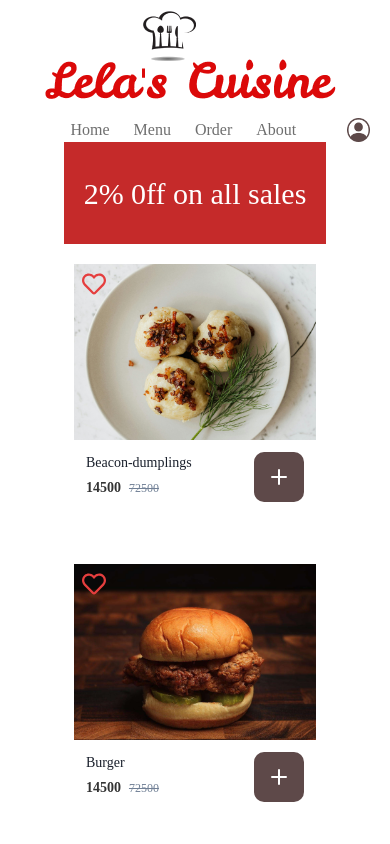
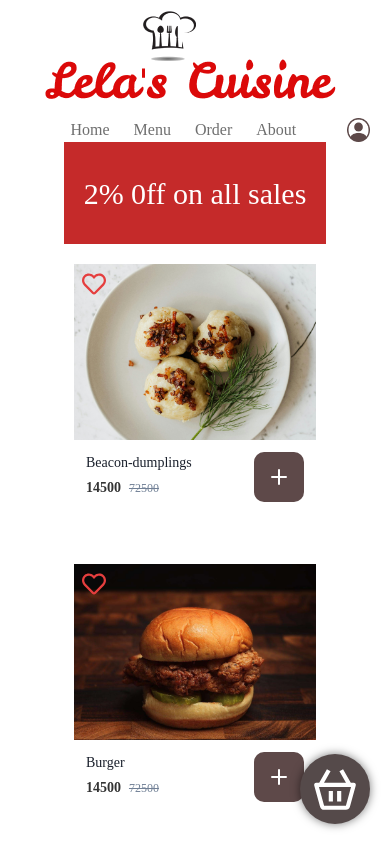
Before and after one commit to David-coding-lab/Lela-s-Cuisine, a React (Vite) app: page /menu in a window 390 px wide. Shown: the top 844 px of the page. Built offline with nearby package versions, Linux system fonts and the light colour scheme; a web font is replaced by a local one.

Commit message:
Added cart button for mobiles

```diff
--- a/src/App.jsx
+++ b/src/App.jsx
@@ -1,23 +1,62 @@
 import './App.css'
-import { Outlet} from 'react-router-dom'
-import { Box, Flex, Text } from '@chakra-ui/react'
+import { Link, Outlet, useLocation} from 'react-router-dom'
+import { Badge, Box, Flex, Icon, IconButton, Text, useMediaQuery } from '@chakra-ui/react'
 import Header from './Components/Header'
 import { useState } from 'react'
 import { AppContext } from './AppContex'
+import { PiCarThin } from 'react-icons/pi'
+import { FaCarTunnel } from 'react-icons/fa6'
+import { BiBasket } from 'react-icons/bi'
 
 function App() {
+  const location = useLocation(); // Get current route
   const [foods,setFoods] = useState()
   const [foodType,setFoodType] = useState('')
   const [storedFood,setStoredFood] = useState(JSON.parse(sessionStorage.getItem('foods')))
   const [CartItemsNum, setCartItemsNum] = useState(0)
   const [cartItems, setCartItems] = useState([])
+  const [isSmallScreen] = useMediaQuery("(max-width: 991px)");
 
   return (
     <AppContext.Provider value={{foods,setFoods, foodType, setFoodType, storedFood,setStoredFood,CartItemsNum,setCartItemsNum,cartItems, setCartItems}}>
       <Flex flexDir='column'>
         <Header />
+        {isSmallScreen  && location !== '/cart' &&
+          <Link to="/cart">
+            <Box position="fixed" bottom="20px" right="20px" zIndex="200">
+              {/* Cart count badge */}
+              {CartItemsNum > 0 && (
+                <Badge
+                  position="absolute"
+                  top="-5px"
+                  right="-5px"
+                  bg="red.500"
+                  color="white"
+                  borderRadius="full"
+                  px="8px"
+                  py="4px"
+                  fontSize="sm"
+                  fontWeight="bold"
+                  zIndex='100'
+                >
+                  {CartItemsNum}
+                </Badge>
+              )}
+
+              {/* Basket Icon Button */}
+              <IconButton
+                width="70px"
+                height="70px"
+                borderRadius="50%"
+                bgColor="#554A4A"
+                boxShadow="0px 0px 10px rgba(0, 0, 0, 0.52)"
+                icon={<Icon fontSize="50px" color="white" as={BiBasket} />}
+              />
+            </Box>
+          </Link>
+        }
         <Outlet />
-      </Flex>
+        </Flex>
       </AppContext.Provider>
   )
 }
--- a/src/pages/Cart.jsx
+++ b/src/pages/Cart.jsx
@@ -4,7 +4,7 @@ import { AppContext } from '../AppContex';
 import { AddIcon, MinusIcon } from '@chakra-ui/icons';
 
 function Cart() {
-    const { cartItems, storedFood } = useContext(AppContext);
+    const { cartItems, storedFood, setIsInCartPage} = useContext(AppContext);
     const [cart, setCart] = useState([]);
     const [isSmallScreen] = useMediaQuery("(max-width: 562px)");
 
--- a/src/pages/Menu.jsx
+++ b/src/pages/Menu.jsx
@@ -67,7 +67,6 @@ function Menu() {
 
   return (
     <Flex
-
       flexDir='column'
       alignSelf='center'
       gap='20px'
```
